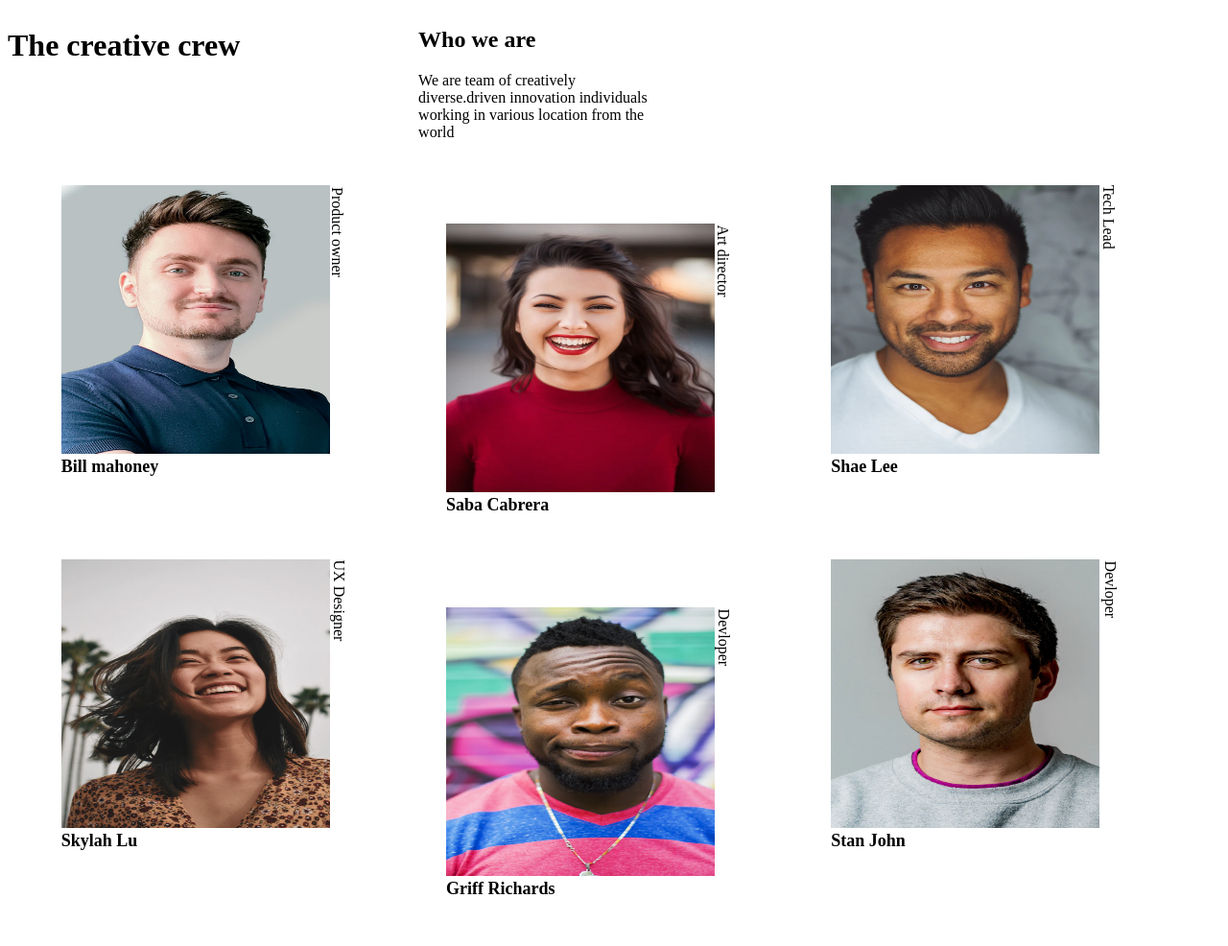
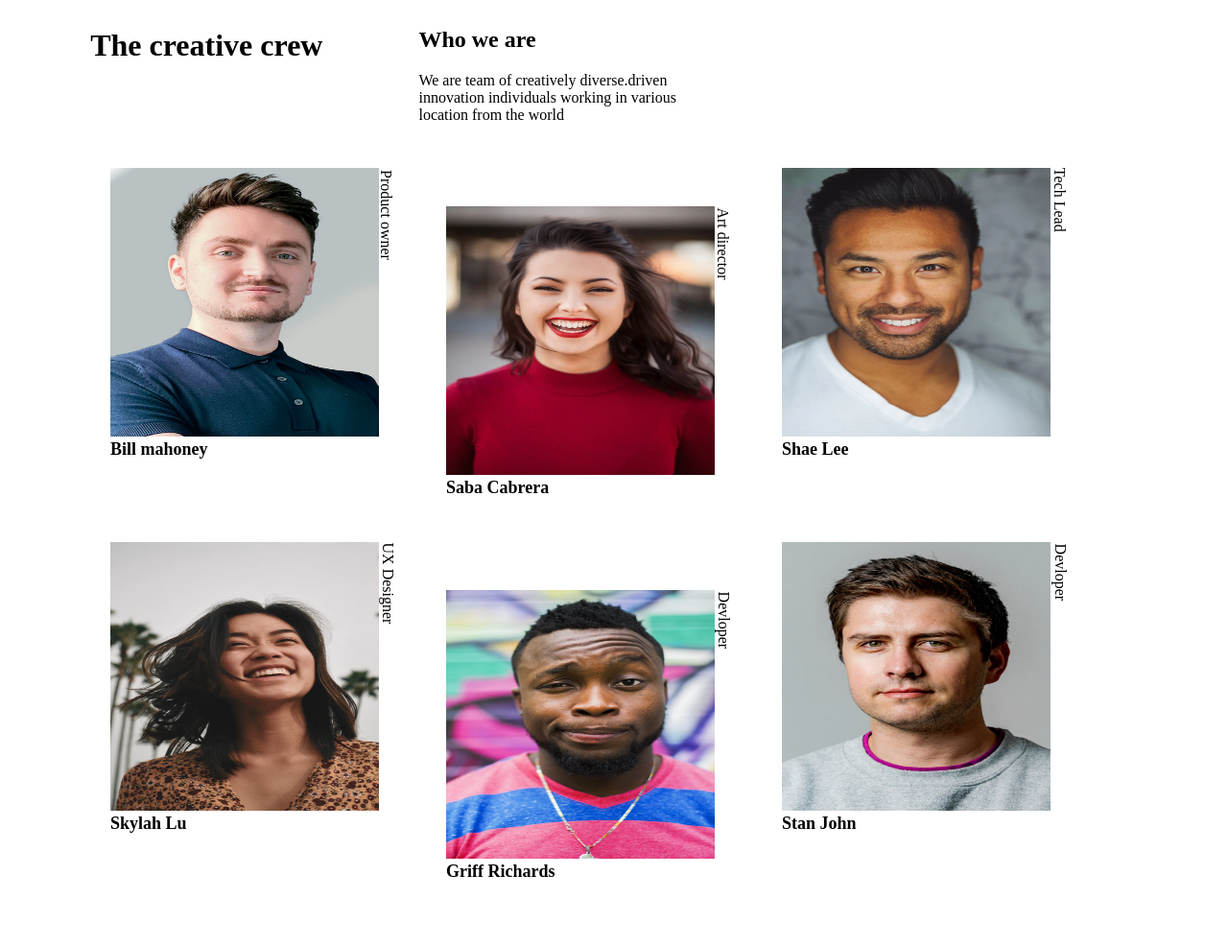
Before and after one commit to Lokesh9756/my-team-page, a plain HTML site: page index.html in a window 1280 px wide. Shown: the top 986 px of the page at 96% size. Drawn offline with Linux system fonts and the light colour scheme.

Commit message:
Update index.html

```diff
--- a/index.html
+++ b/index.html
@@ -13,13 +13,13 @@
 
                 display: flex;
                 flex-wrap: wrap;
-                justify-content:start;
+                justify-content:center;
 
             }
             #picture{
                 display: flex;
                 flex-wrap: wrap;
-                justify-content: space-around;
+                justify-content: center;
             margin: 30px;
 
             }
@@ -39,9 +39,9 @@
     <body>
 <div class="css" >
 <div id="text">
-                <h1 style="margin-right: 20%;">The creative crew</h1>
-                <div style="height: 100%;width: 50%;">
-                <h2>Who we are</h2>
+                <h1 >The creative crew</h1>
+                <div style="height: 100%;width: 50%;margin-left: 100px;">
+                <h2 >Who we are</h2>
                     <p style="height: 80%;width: 55%;">We are team of creatively diverse.driven innovation individuals working in various location from the world
          </p>
          </div>
```
